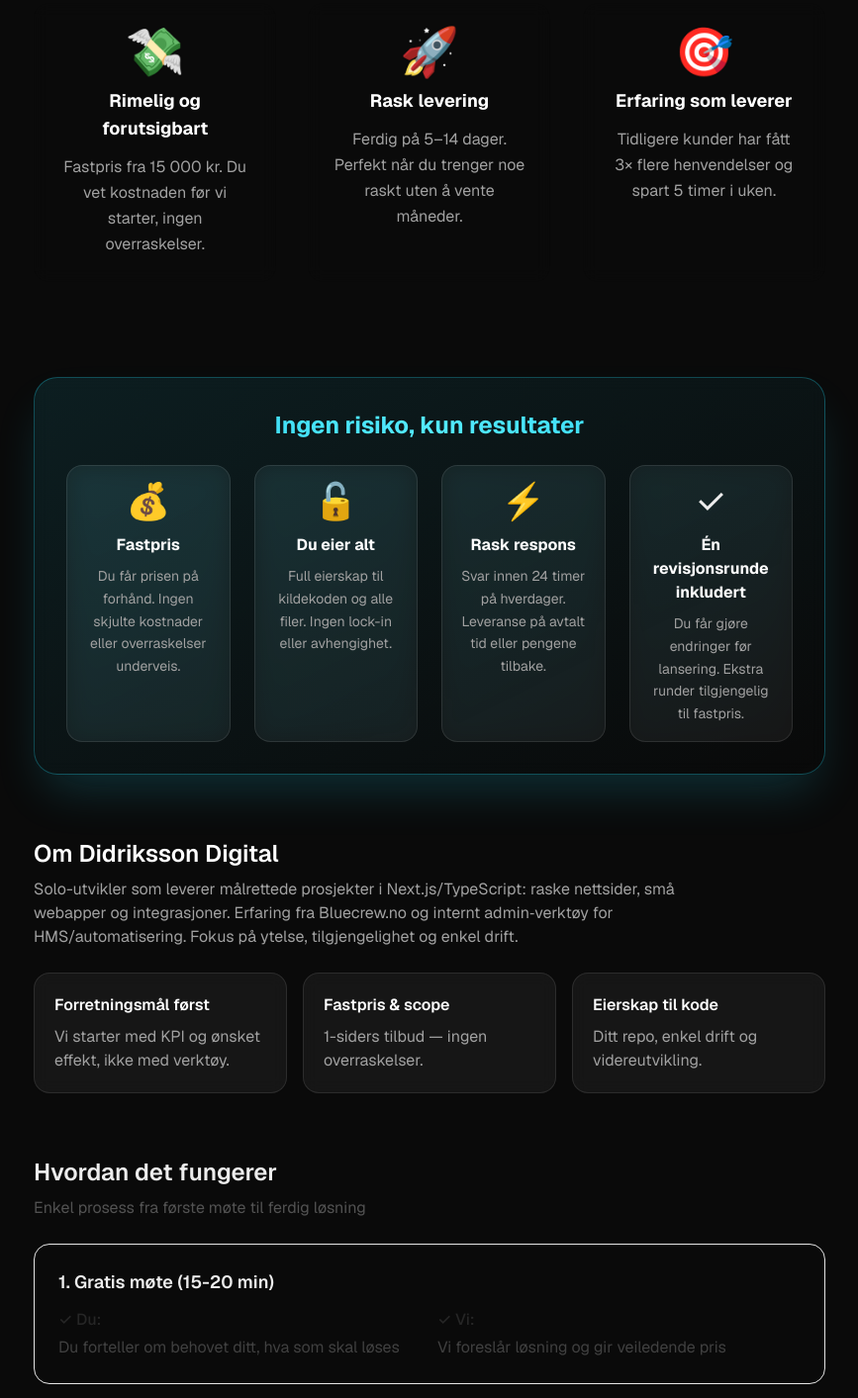
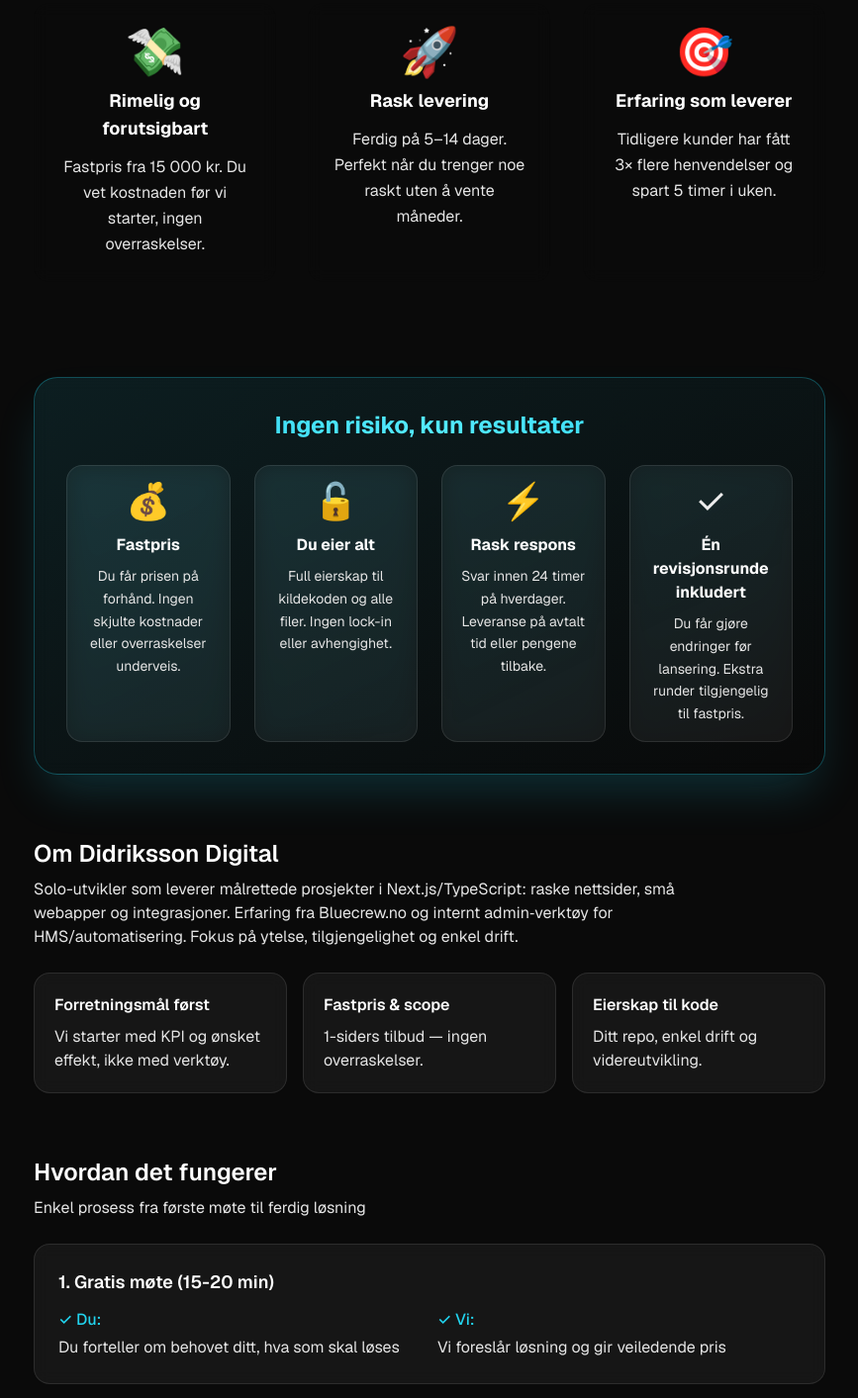
Before and after one commit to maritimbemanning/didriksson, a Next.js app: page / in a window 1280 px wide. Shown: the part 860-2273 px from the top of the page at 99% size, without its empty margins (206-1073 px from the left). Built offline with nearby package versions, Linux system fonts and the light colour scheme; no server answers.

Commit message:
Fix dark mode text visibility: Change all text to neutral-200 for better readability

```diff
--- a/components/AboutA.tsx
+++ b/components/AboutA.tsx
@@ -1 +1 @@
-export default function AboutA(){return(<section className='space-y-2'><h2 className='text-2xl font-semibold text-white'>Om Didriksson Digital</h2><p className='text-neutral-400 max-w-2xl'>Solo-utvikler som leverer målrettede prosjekter i Next.js/TypeScript: raske nettsider, små webapper og integrasjoner. Erfaring fra Bluecrew.no og internt admin‑verktøy for HMS/automatisering. Fokus på ytelse, tilgjengelighet og enkel drift.</p></section>);}
+export default function AboutA(){return(<section className='space-y-2'><h2 className='text-2xl font-semibold text-white'>Om Didriksson Digital</h2><p className='text-neutral-200 max-w-2xl'>Solo-utvikler som leverer målrettede prosjekter i Next.js/TypeScript: raske nettsider, små webapper og integrasjoner. Erfaring fra Bluecrew.no og internt admin‑verktøy for HMS/automatisering. Fokus på ytelse, tilgjengelighet og enkel drift.</p></section>);}
--- a/components/HeroA.tsx
+++ b/components/HeroA.tsx
@@ -15,7 +15,7 @@ export default function HeroA() {
       <h1 className='text-6xl font-bold tracking-tight bg-gradient-to-br from-white via-neutral-200 to-neutral-400 bg-clip-text text-transparent'>
         Ryddig tech.<br/>Rask leveranse.
       </h1>
-      <p className='text-xl text-neutral-400 max-w-2xl mx-auto leading-relaxed'>
+      <p className='text-xl text-neutral-200 max-w-2xl mx-auto leading-relaxed'>
         Jeg bygger raske nettsider og enkle webapper for bedrifter — uten byråjargon.
         Klar plan, tydelig pris og publisering når du trenger det.
       </p>
--- a/components/ProcessA.tsx
+++ b/components/ProcessA.tsx
@@ -25,21 +25,21 @@ export default function ProcessA() {
   return (
     <section className='space-y-6'>
       <div>
-        <h2 className='text-2xl font-semibold mb-2'>Hvordan det fungerer</h2>
-        <p className='text-neutral-600'>Enkel prosess fra første møte til ferdig løsning</p>
+        <h2 className='text-2xl font-semibold mb-2 text-white'>Hvordan det fungerer</h2>
+        <p className='text-neutral-200'>Enkel prosess fra første møte til ferdig løsning</p>
       </div>
       <ol className='space-y-4'>
         {steps.map((step, idx) => (
-          <li key={idx} className='border border-neutral-200 rounded-2xl p-6 space-y-3'>
-            <h3 className='font-semibold text-lg'>{step.title}</h3>
+          <li key={idx} className='border border-white/10 bg-white/5 backdrop-blur-sm rounded-2xl p-6 space-y-3 hover:bg-white/10 hover:border-ocean/30 transition-all'>
+            <h3 className='font-semibold text-lg text-white'>{step.title}</h3>
             <div className='grid md:grid-cols-2 gap-4 text-base'>
               <div>
-                <p className='font-medium text-neutral-800 mb-1'>✓ Du:</p>
-                <p className='text-neutral-700'>{step.customer}</p>
+                <p className='font-medium text-ocean mb-1'>✓ Du:</p>
+                <p className='text-neutral-200'>{step.customer}</p>
               </div>
               <div>
-                <p className='font-medium text-neutral-800 mb-1'>✓ Vi:</p>
-                <p className='text-neutral-700'>{step.we}</p>
+                <p className='font-medium text-ocean mb-1'>✓ Vi:</p>
+                <p className='text-neutral-200'>{step.we}</p>
               </div>
             </div>
           </li>
--- a/components/TrustSection.tsx
+++ b/components/TrustSection.tsx
@@ -30,7 +30,7 @@ export default function TrustSection() {
           <div key={g.title} className="text-center bg-white/5 backdrop-blur-md rounded-2xl p-4 hover:bg-white/10 transition-all hover:shadow-lg hover:shadow-ocean/20 border border-white/10">
             <div className="text-4xl mb-3">{g.icon}</div>
             <h3 className="font-bold text-base mb-2 text-white">{g.title}</h3>
-            <p className="text-sm text-neutral-400 leading-relaxed">{g.desc}</p>
+            <p className="text-sm text-neutral-200 leading-relaxed">{g.desc}</p>
           </div>
         ))}
       </div>
--- a/components/ValueA.tsx
+++ b/components/ValueA.tsx
@@ -1 +1 @@
-export default function ValueA(){const items=[{t:'Forretningsmål først',d:'Vi starter med KPI og ønsket effekt, ikke med verktøy.'},{t:'Fastpris & scope',d:'1-siders tilbud — ingen overraskelser.'},{t:'Eierskap til kode',d:'Ditt repo, enkel drift og videreutvikling.'},];return(<section className='grid md:grid-cols-3 gap-4'>{items.map(i=>(<div key={i.t} className='border border-white/10 bg-white/5 backdrop-blur-sm rounded-2xl p-5 hover:bg-white/10 hover:border-ocean/30 transition-all'><h3 className='font-semibold text-base text-white'>{i.t}</h3><p className='text-base text-neutral-400 mt-2'>{i.d}</p></div>))}</section>);}
+export default function ValueA(){const items=[{t:'Forretningsmål først',d:'Vi starter med KPI og ønsket effekt, ikke med verktøy.'},{t:'Fastpris & scope',d:'1-siders tilbud — ingen overraskelser.'},{t:'Eierskap til kode',d:'Ditt repo, enkel drift og videreutvikling.'},];return(<section className='grid md:grid-cols-3 gap-4'>{items.map(i=>(<div key={i.t} className='border border-white/10 bg-white/5 backdrop-blur-sm rounded-2xl p-5 hover:bg-white/10 hover:border-ocean/30 transition-all'><h3 className='font-semibold text-base text-white'>{i.t}</h3><p className='text-base text-neutral-200 mt-2'>{i.d}</p></div>))}</section>);}
--- a/components/WhyChooseUs.tsx
+++ b/components/WhyChooseUs.tsx
@@ -27,7 +27,7 @@ export default function WhyChooseUs() {
           <div key={r.title} className="text-center space-y-3 p-6 rounded-2xl hover:bg-white/5 transition-all border border-transparent hover:border-ocean/30 hover:shadow-xl hover:shadow-ocean/10 group backdrop-blur-sm">
             <div className="text-5xl group-hover:scale-110 transition-transform">{r.icon}</div>
             <h3 className="font-bold text-lg text-white">{r.title}</h3>
-            <p className="text-base text-neutral-400 leading-relaxed">{r.desc}</p>
+            <p className="text-base text-neutral-200 leading-relaxed">{r.desc}</p>
           </div>
         ))}
       </div>
```
